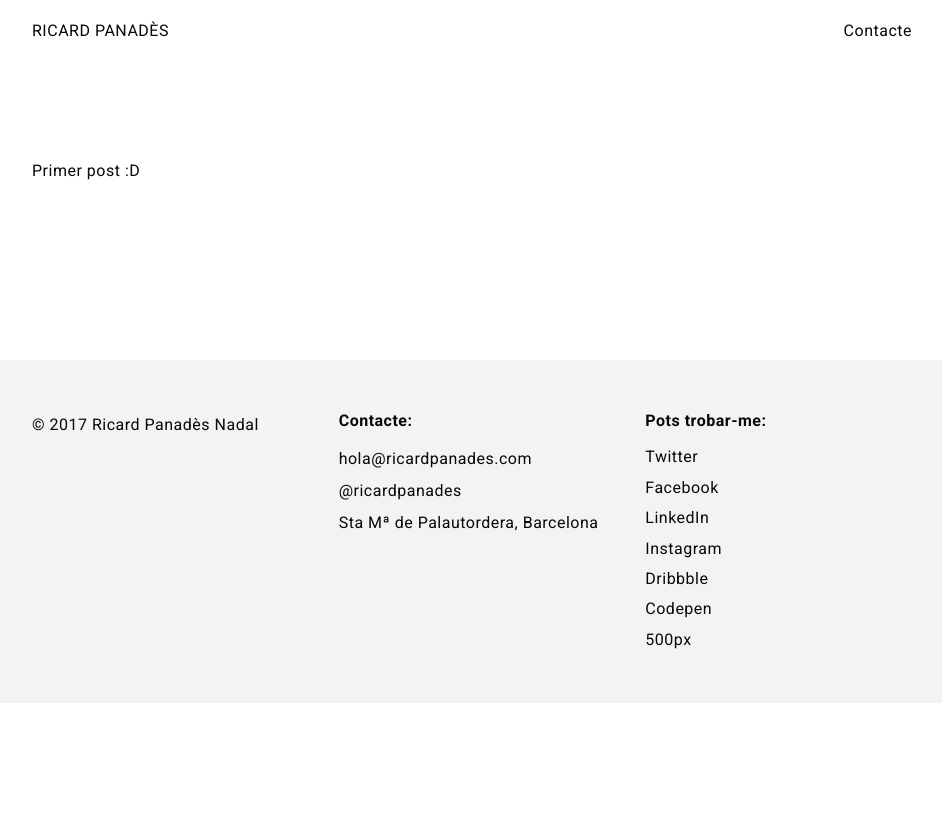
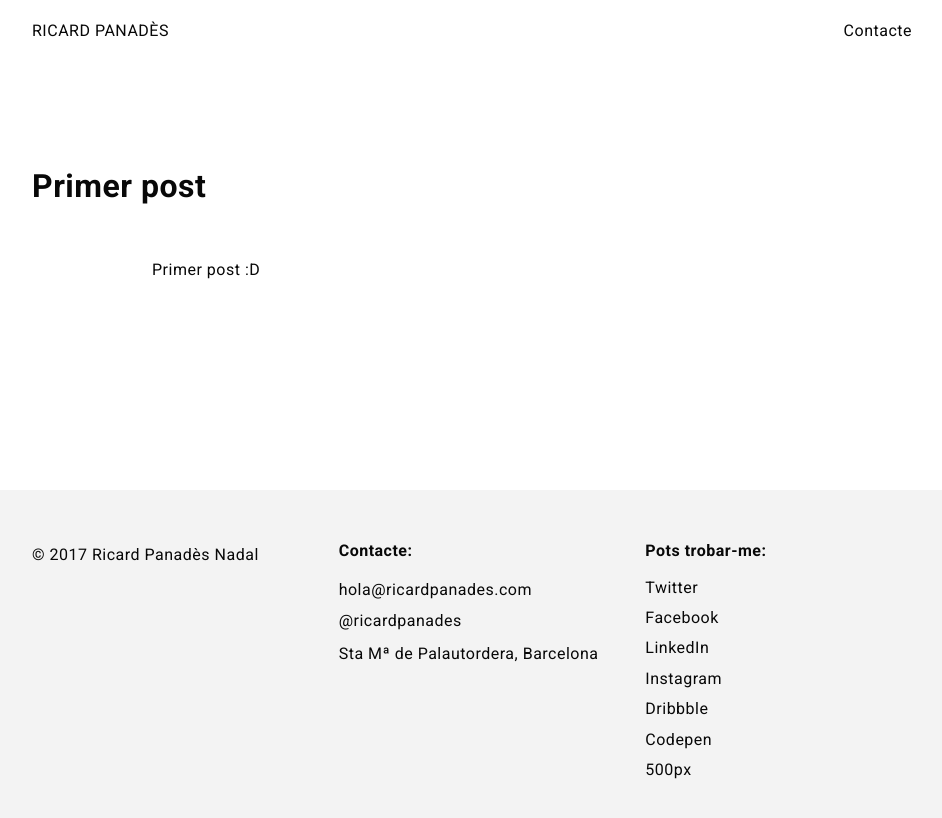
Before and after one commit to ricardpanades/ricardpanades.com, a Jekyll site: the page built from _posts/2016-10-20-Primer-post.markdown, in a window 1280 px wide. Shown: the top 818 px of the page, without its empty margins (168-1110 px from the left). Built offline with Jekyll 4.4.1, drawn with Linux system fonts in a browser that asks for light colours.

Commit message:
CDB to projects i Estils del blog

```diff
--- a/_layouts/post.html
+++ b/_layouts/post.html
@@ -2,12 +2,13 @@
 layout: default
 ---
 
-<div class="post">
-	<div class="wrapper">
-		<div class="row">
-			<div class="column">
+<div class="wrapper">
+	<div class="row">
+		<div class="column">
+			<section class="post">
+				<h1>{{ page.title }}</h1>
 				{{ content }}
-			</div>
+			</section>
 		</div>
 	</div>
 </div>
--- /dev/null
+++ b/assets/_sass/_post.scss
@@ -0,0 +1,15 @@
+//
+// Post
+//
+
+.post {
+	a {
+		color: $blue;
+		text-decoration: underline;
+	}
+
+	p {
+		max-width: 40em;
+		margin: 3rem auto;
+	}
+}
--- a/assets/css/main.scss
+++ b/assets/css/main.scss
@@ -53,3 +53,4 @@ $primary: $black;
 @import "about";
 @import "gear";
 @import "gear-banner";
+@import "post";
--- a/blog/index.html
+++ b/blog/index.html
@@ -14,7 +14,8 @@ title: Blog
 	</div>
 
 	<div class="row">
-		<section class="post-list column column--8 column--right">
+		<div class="column">
+			<section class="post-list">
 				{% for post in site.posts %}
 					<article class="post-list__post">
 						<span class="post-list__data">{{ post.data }}</span>
@@ -28,3 +29,4 @@ title: Blog
 			</section>
 		</div>
 	</div>
+</div>
```
Also changed, not shown: 2 other files. Lines whose indentation alone changed are shown as unchanged.
